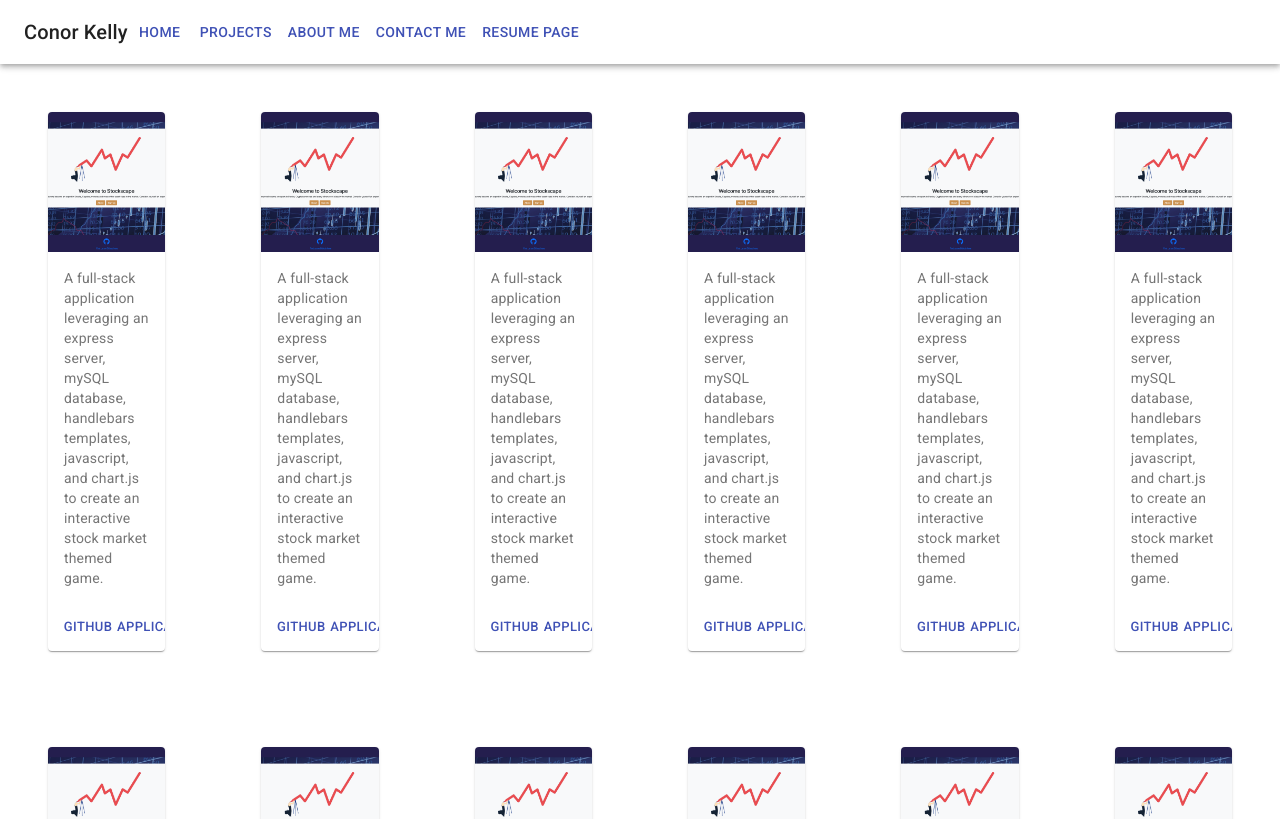
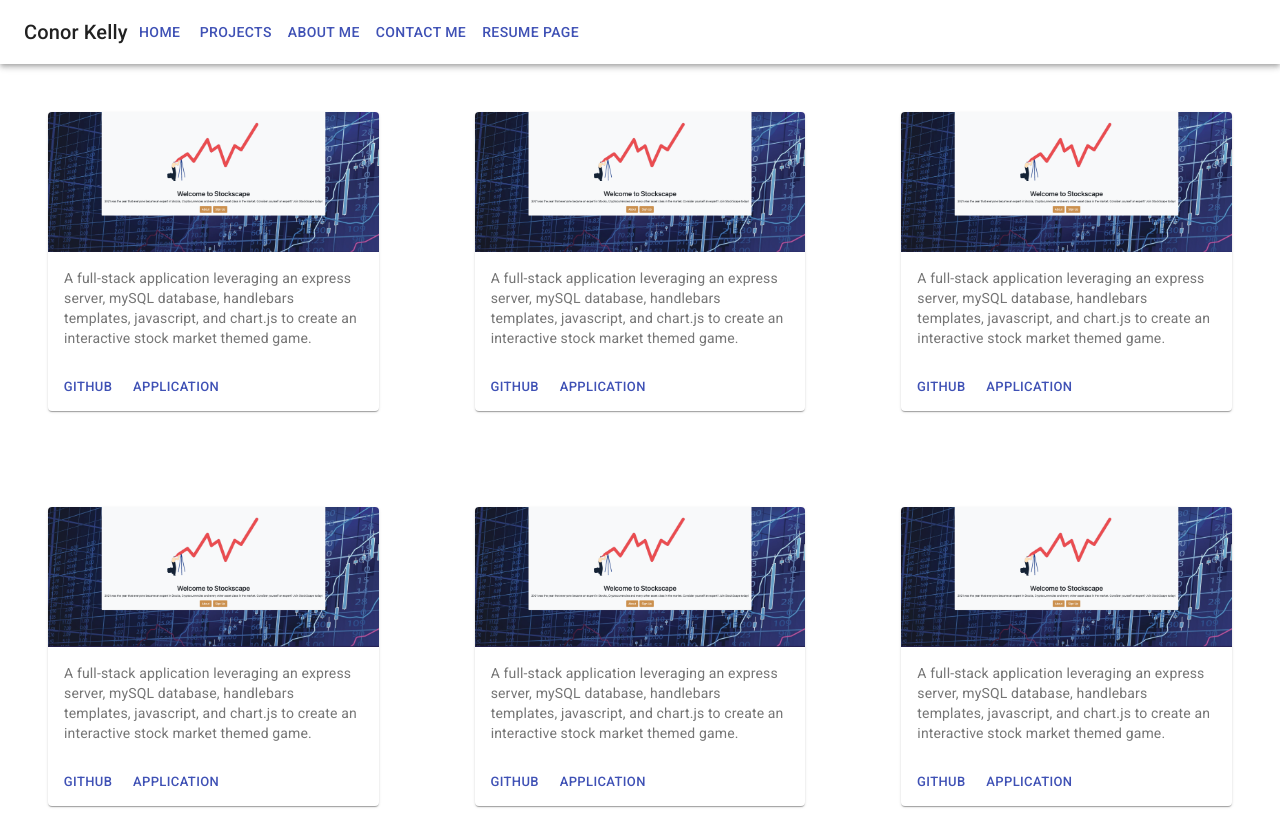
Before and after one commit to conorjkelly96/react-portfolio, a React (Create React App) app: page /portfolio in a window 1280 px wide. Shown: the top 819 px of the page. Built offline with nearby package versions, Linux system fonts and the light colour scheme.

Commit message:
Projects

```diff
--- a/src/pages/Portfolio/index.js
+++ b/src/pages/Portfolio/index.js
@@ -20,7 +20,7 @@ export const Portfolio = () => {
     <Box component="div">
       <Grid container justify="center">
         {projects.map((project, index) => (
-          <Grid item xs={6} sm={6} md={4} lg={2} xl={2} key={index}>
+          <Grid item xs={6} sm={6} md={4} lg={4} xl={2} key={index}>
             <Card className={classes.cardContainer}>
               <CardMedia
                 component="img"
```
